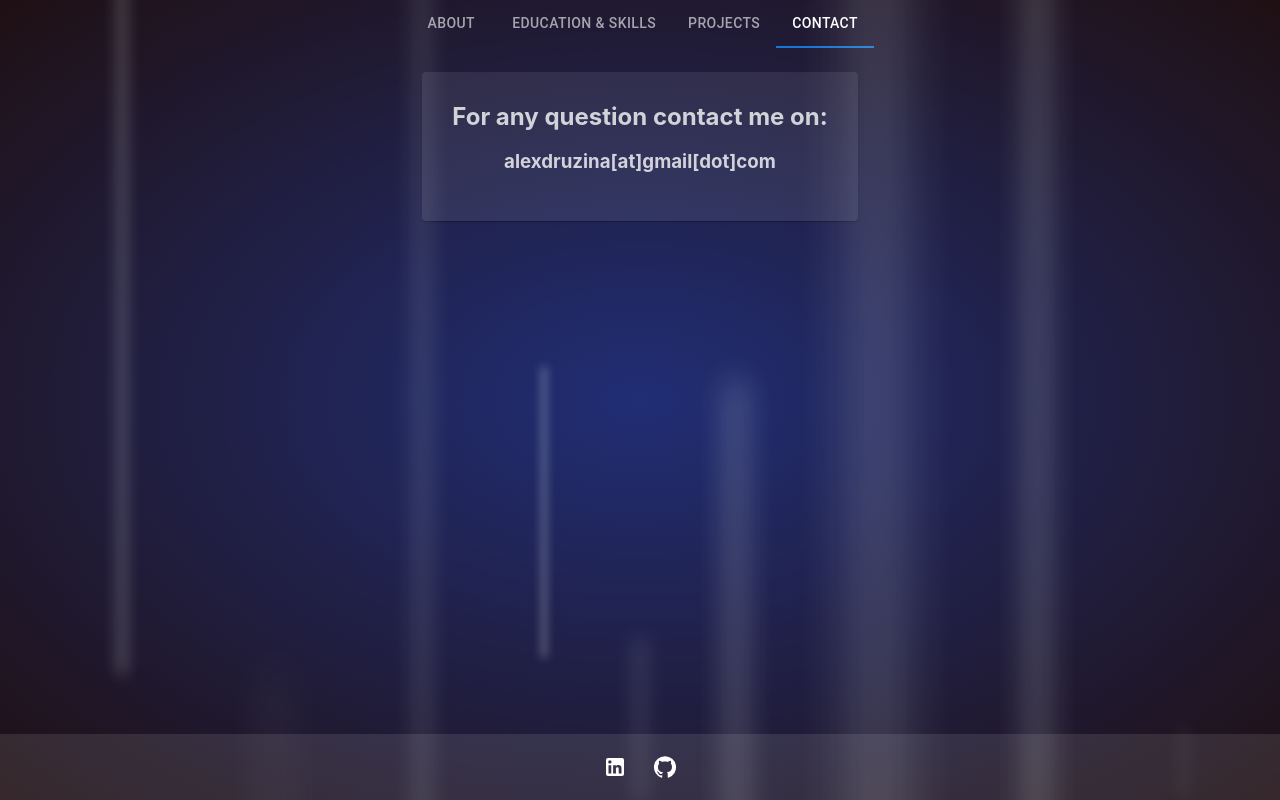
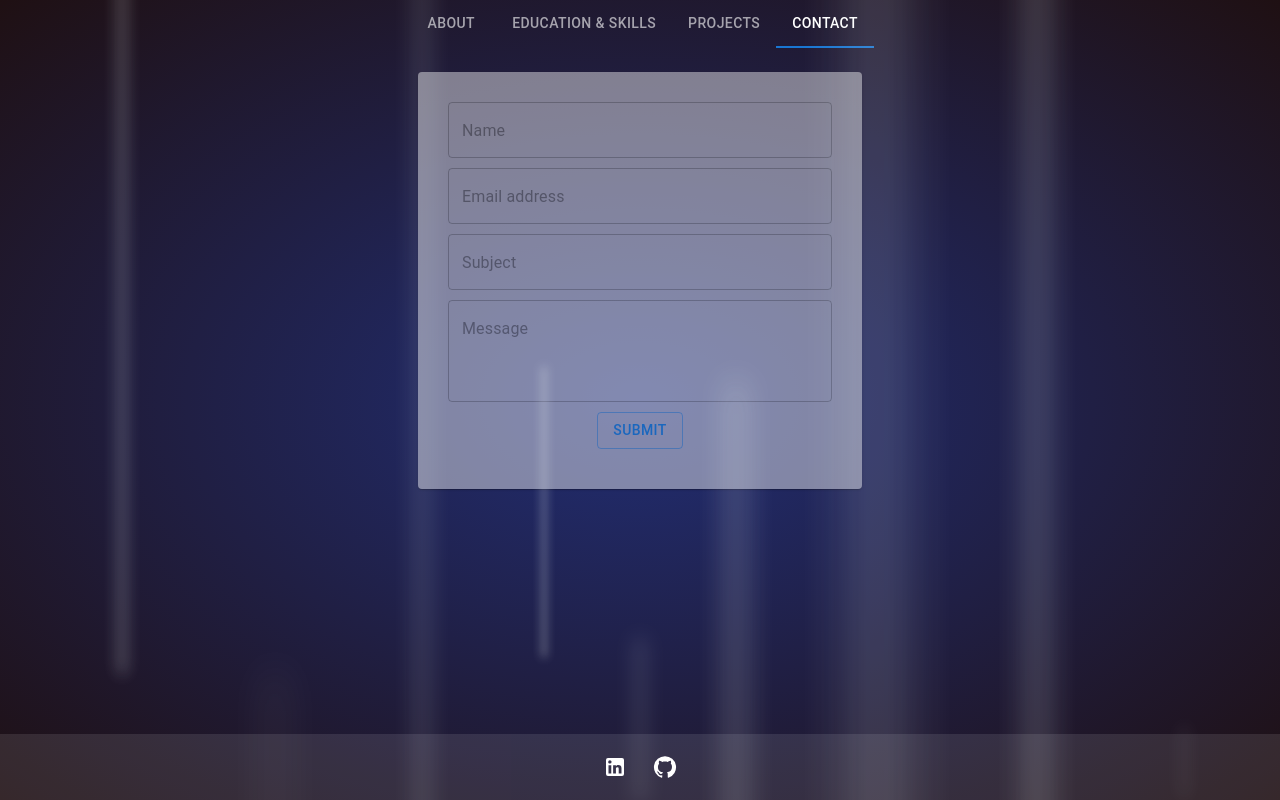
Before and after one commit to saashd/MyPortfolio, a React (Create React App) app: page / in a window 1280 px wide. Both pictures are taken after a click on the tab "CONTACT". Built offline with nearby package versions, Linux system fonts and the light colour scheme; the HTML template or start-up script is replaced by a standard one.

Commit message:
implemented contact form using emailjs

```diff
--- a/package.json
+++ b/package.json
@@ -43,8 +43,11 @@
     ]
   },
   "devDependencies": {
+    "@emailjs/browser": "^3.10.0",
     "cors": "^2.8.5",
+    "emailjs-com": "^3.2.0",
     "nodemailer": "^6.8.0",
+    "react-hook-form": "^7.40.0",
     "react-router-dom": "^6.4.4"
   }
 }
--- a/src/components/Contact.js
+++ b/src/components/Contact.js
@@ -1,75 +1,117 @@
+import {useForm} from 'react-hook-form';
 import React from "react";
-import "./style.css"
+import Button from "@mui/material/Button";
+import TextField from "@mui/material/TextField";
 import Paper from "@mui/material/Paper";
+import emailjs from '@emailjs/browser';
+import Alert from "@mui/material/Alert";
+import Snackbar from "@mui/material/Snackbar";
 
 
 const ContactForm = () => {
-    // const [status, setStatus] = useState("Submit");
-    // const handleSubmit = async (e) => {
-    //     e.preventDefault();
-    //     setStatus("Sending...");
-    //     const {name, email, message} = e.target.elements;
-    //     let details = {
-    //         name: name.value,
-    //         email: email.value,
-    //         message: message.value,
-    //     };
-    //     let response = await fetch("http://localhost:5000/contact", {
-    //         method: "POST",
-    //         headers: {
-    //             "Content-Type": "application/json;charset=utf-8",
-    //         },
-    //         body: JSON.stringify(details),
-    //     });
-    //     setStatus("Submit");
-    //     let result = await response.json();
-    //     alert(result.status);
-    // };
-    return (
-        <Paper className="contact"  align="center"
-               occupation={3}
-               style={{background:"#ffffff1a",color:"white"}} >
-            <h2>For any question contact me on: </h2>
-            <h3>alexdruzina[at]gmail[dot]com</h3>
-        </Paper>
+    const [open, setOpen] = React.useState(false);
+    const {
+        register,
+        handleSubmit,
+        reset,
+        formState: {errors}
+    } = useForm();
+
+    const onSubmit = async (data) => {
+        const {name, email, subject, message} = data;
+        try {
+            const templateParams = {
+                name,
+                email,
+                subject,
+                message
+            };
+            await emailjs.send(
+                process.env.REACT_APP_SERVICE_ID,
+                process.env.REACT_APP_TEMPLATE_ID,
+                templateParams,
+                process.env.REACT_APP_USER_ID
+            );
+            reset();
+             setOpen(true);
+        } catch (e) {
+            console.log(e);
+        }
+    };
 
 
 
 
-        // <form onSubmit={handleSubmit}>
-        //     <Paper className="contact"
-        //
-        //         elevation={3}
-        //         >
-        //         <TextField fullWidth
-        //                    label="Name"
-        //                    id="name"
-        //                    type="text"
-        //                    required/>
-        //         <TextField
-        //             fullWidth
-        //             label="Email"
-        //             id="email"
-        //             type="email"
-        //             required/>
-        //         <TextField
-        //                    fullWidth
-        //                    label="Message"
-        //                    id="message"
-        //                    multiline
-        //                    minRows={4}
-        //                    required/>
-        //
-        //         <Button
-        //             size="small"
-        //             variant="outlined"
-        //             type="submit"
-        //             style={{padding: "1%", marginTop: "2%", marginLeft: "43%", alignText: "center"}}
-        //         >
-        //             {status}
-        //         </Button>
-        //     </Paper>
-        // </form>
+    return (
+        <Paper className="contact" align="center"
+               occupation={3}
+               style={{background: "rgba(255,255,255,0.55)"}}
+        >
+            <form id='contact-form' onSubmit={handleSubmit(onSubmit)} noValidate>
+                <div style={{display: "grid",gridGap: "10px"}}>
+                <TextField
+                    type='text'
+                    name='name'
+                    {...register('name', {
+                        required: {value: true, message: 'Please enter your name'},
+                        maxLength: {
+                            value: 30,
+                            message: 'Please use 30 characters or less'
+                        }
+                    })}
+                    placeholder='Name'
+                />
+                {errors.name && <span>{errors.name.message}</span>}
+
+                <TextField
+                    type='email'
+                    name='email'
+                    {...register('email', {
+                        required: true,
+                        pattern: /^[a-zA-Z0-9.!#$%&’*+/=?^_`{|}~-]+@[a-zA-Z0-9-]+(?:\.[a-zA-Z0-9-]+)*$/
+                    })}
+                    placeholder='Email address'
+                />
+                {errors.email && (
+                    <span>Please enter a valid email address</span>
+                )}
+                <TextField
+                    type='text'
+                    name='subject'
+                    {...register('subject', {
+                        required: {value: true, message: 'Please enter a subject'},
+                        maxLength: {
+                            value: 75,
+                            message: 'Subject cannot exceed 75 characters'
+                        }
+                    })}
+                    placeholder='Subject'
+                />
+                {errors.subject && (
+                    <span>{errors.subject.message}</span>
+                )}
+                <TextField
+                    multiline
+                    rows={3}
+                    name='message'
+                    {...register('message', {
+                        required: true
+                    })}
+                    placeholder='Message'
+                />
+                {errors.message && <span>Please enter a message</span>}
+                </div>
+                <Button variant="outlined" type='submit' style={{margin: "10px"}}>
+                    Submit
+                </Button>
+            </form>
+            <Snackbar open={open} autoHideDuration={6000} >
+                <Alert  severity="success" sx={{width: '100%'}}>
+                    Message sent successfully!
+                </Alert>
+            </Snackbar>
+        </Paper>
+
     );
 };
 
--- a/src/components/style.css
+++ b/src/components/style.css
@@ -475,7 +475,7 @@
 
 
 .contact {
-    width: fit-content;
+    width: 30vw;
     height: fit-content;
     background: #ffffffad;
     padding: 30px;
@@ -537,12 +537,12 @@
     }
 
     .projects {
-        width: 100vh;
+        width: 50vw;
         height: 70vh;
     }
 
     .skills {
-        width: 100vh;
+        width: 50vw;
         height: 70vh;
     }
 
```
Also changed, not shown: 1 other file (tests, documents, lock files or other folders).
